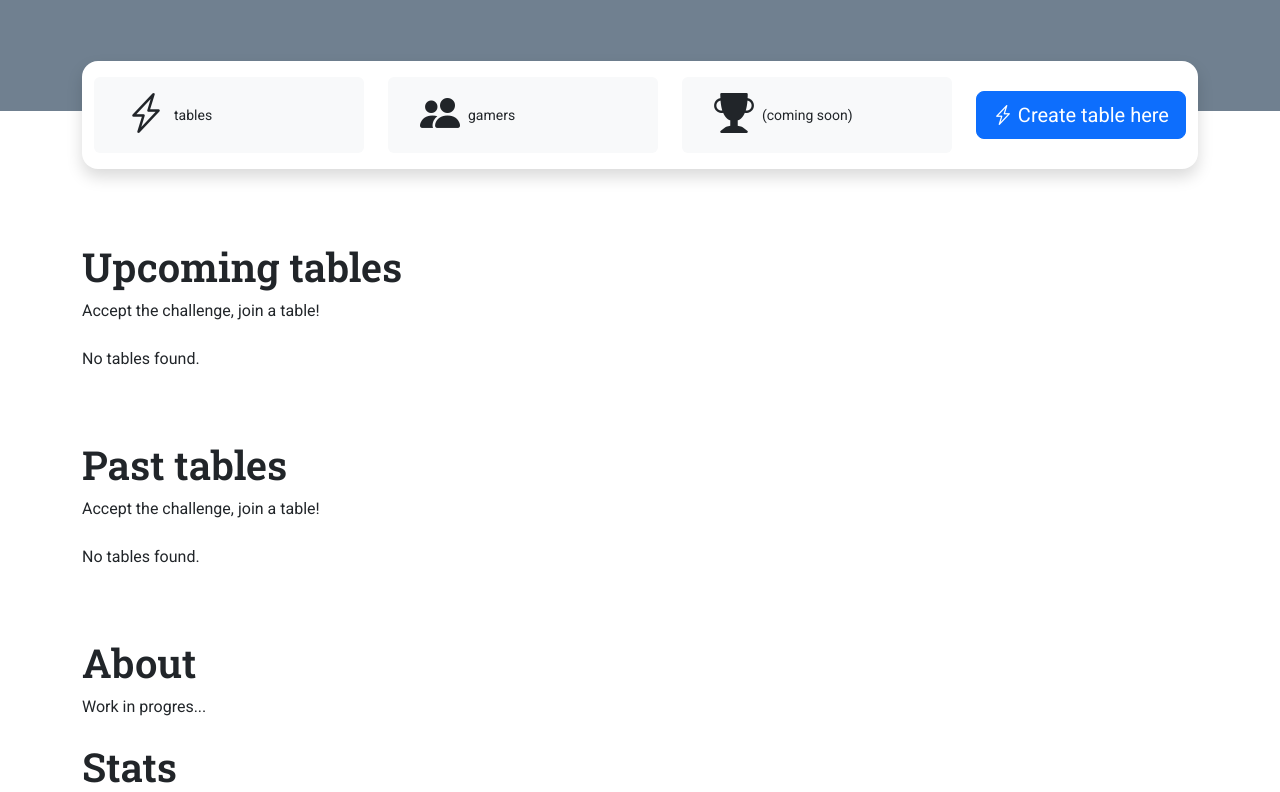
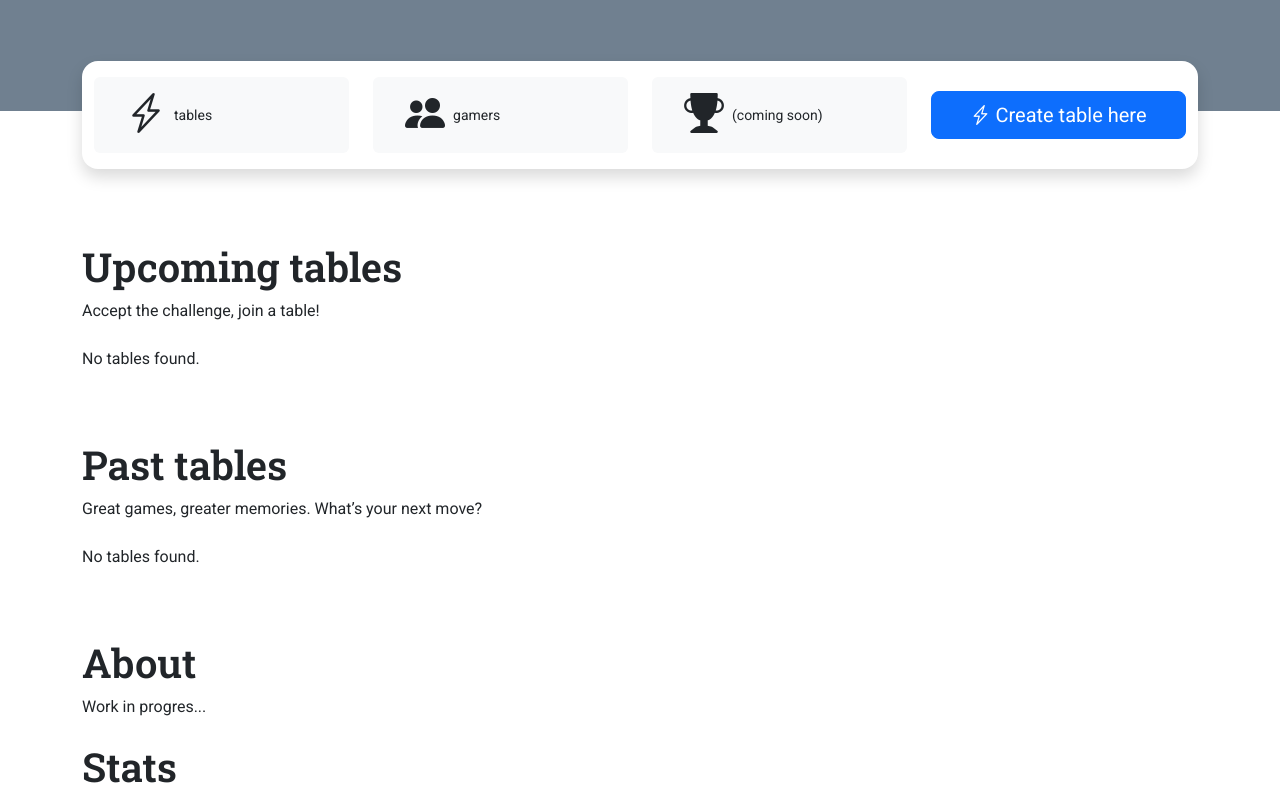
Before and after one commit to davideghz/boardgamers, a Django app: template webapp/templates/locations/location_detail.html in a window 1280 px wide. Shown: the part 159-951 px from the top of the page. Run offline with Django 5.2, Linux system fonts and the light colour scheme; the template is opened without the code that fills it, so the values that code supplies are empty; some libraries are stand-ins or nearby versions.

Commit message:
feat: translations

```diff
--- a/webapp/templates/auth/login.html
+++ b/webapp/templates/auth/login.html
@@ -118,7 +118,7 @@
 
           <hr class="my-4">
           <small class="text-body-secondary d-block mb-3">
-            Forgot your password?
+            {% trans "Forgot your password?" %}
             <a class="link-offset-3" href="{% url 'custom_password_reset' %}">{% trans "Reset password" %}</a>.
           </small>
           <small class="text-body-secondary">
--- a/webapp/templates/locations/location_add_or_edit.html
+++ b/webapp/templates/locations/location_add_or_edit.html
@@ -124,7 +124,7 @@
             {{ form.is_public }}
             <label class="form-check-label" for="id_is_public">
               {% trans "Click here if this is a public location (like a bar, a pub, or a board games café)." %}
-              <strong>Note: public locations can be used by other gamers to organize tables.</strong>
+              <strong>{% trans "Note: public locations can be used by other gamers to organize tables." %}</strong>
             </label>
           </div>
 
--- a/webapp/templates/locations/location_detail.html
+++ b/webapp/templates/locations/location_detail.html
@@ -63,7 +63,7 @@
       <div class="col">
         <div class="container">
           <div class="row bg-white shadow rounded-4">
-            <div class="col">
+            <div class="col-6 col-sm-4 col-md-4 col-lg-3">
               <div class="d-flex align-items-center bg-body-tertiary rounded mt-3 mb-3 px-3 py-2">
                 <i class="bi bi-lightning-charge fs-1 ms-3"></i>
                 <div class="d-flex flex-column align-items-start ms-2">
@@ -72,7 +72,7 @@
                 </div>
               </div>
             </div>
-            <div class="col">
+            <div class="col-6 col-sm-4 col-md-4 col-lg-3">
               <div class="d-flex align-items-center bg-body-tertiary rounded mt-3 mb-3 px-3 py-2">
                 <i class="bi bi-people-fill fs-1 ms-3"></i>
                 <div class="d-flex flex-column align-items-start ms-2">
@@ -81,15 +81,15 @@
                 </div>
               </div>
             </div>
-            <div class="col">
-              <div class="d-flex align-items-center bg-body-tertiary rounded mt-3 mb-3 px-3 py-2">
+            <div class="col-12 col-sm-4 col-md-4 col-lg-3">
+              <div class="d-flex align-items-center bg-body-tertiary rounded mt-0 mt-sm-3 mb-3 px-3 py-2">
                 <i class="bi bi-trophy-fill fs-1 ms-3"></i>
                 <div class="d-flex flex-column align-items-start ms-2">
                   <small class="m-0">(coming soon)</small>
                 </div>
               </div>
             </div>
-            <div class="col-12 col-lg-auto d-flex align-items-center mb-3 mb-lg-0">
+            <div class="col-12 col-lg-3 d-flex align-items-center mb-3 mb-lg-0">
               <a class="w-100 btn btn-lg btn-primary" href="{% url 'location-table-create' location.slug %}">
                 <i class="bi bi-lightning-charge"></i> {% trans "Create table here" %}
               </a>
@@ -118,7 +118,7 @@
 
   <div class="container mt-4">
     <p class="h1">{% trans "Past tables" %}</p>
-    <p class="mb-0">{% trans "Accept the challenge, join a table!" %}</p>
+    <p class="mb-0">{% trans "Great games, greater memories. What’s your next move?" %}</p>
   </div>
   <div class="container mt-4">
     <div class="swiper">
```
Also changed, not shown: boardGames/settings.py (+8 -3 lines), webapp/templates/partials/hero.html (+6 -8 lines), Readme.md, webapp/locale/it/LC_MESSAGES/django.po (added), 1 other file.
